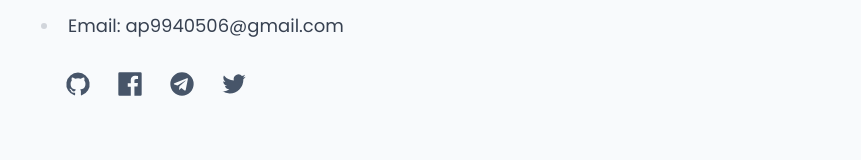
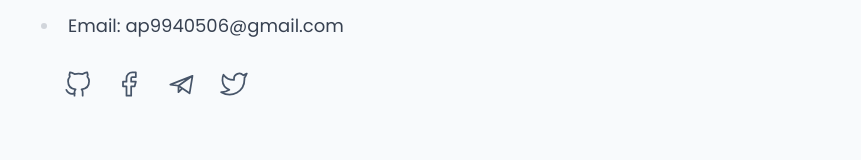
Before and after one commit to uier/cv-web, a website: page index.html in a window 1280 px wide. Shown: the part 210-370 px from the top of the page, without its empty margins (116-977 px from the left). Drawn offline with Linux system fonts and the light colour scheme.

Commit message:
change icons

```diff
--- a/index.html
+++ b/index.html
@@ -30,16 +30,16 @@
         <div class="flex gap-x-6">
           <span class="ml-2"></span>
           <a href="https://github.com/uier">
-            <img class="w-7 h-7" style="margin-top: 1rem; margin-bottom: 1rem;" src="icones/uil-github.svg">
+            <img class="w-7 h-7" style="margin-top: 1rem; margin-bottom: 1rem;" src="icons/iconoir-github.svg">
           </a>
           <a href="https://www.facebook.com/TnUier/">
-            <img class="w-7 h-7" style="margin-top: 1rem; margin-bottom: 1rem;" src="icones/uil-facebook.svg">
+            <img class="w-7 h-7" style="margin-top: 1rem; margin-bottom: 1rem;" src="icons/iconoir-facebook.svg">
           </a>
           <a href="https://t.me/TzuWei">
-            <img class="w-7 h-7" style="margin-top: 1rem; margin-bottom: 1rem;" src="icones/uil-telegram.svg">
+            <img class="w-7 h-7" style="margin-top: 1rem; margin-bottom: 1rem;" src="icons/iconoir-telegram.svg">
           </a>
           <a href="https://twitter.com/uier890305">
-            <img class="w-7 h-7" style="margin-top: 1rem; margin-bottom: 1rem;" src="icones/uil-twitter.svg">
+            <img class="w-7 h-7" style="margin-top: 1rem; margin-bottom: 1rem;" src="icons/iconoir-twitter.svg">
           </a>
         </div>
       </div>
```
Also changed, not shown: icones/uil-facebook.svg (deleted), icones/uil-github.svg (deleted), icones/uil-telegram.svg (deleted), icones/uil-twitter.svg (deleted), icons/iconoir-facebook.svg (added), icons/iconoir-github.svg (added), icons/iconoir-telegram.svg (added), icons/iconoir-twitter.svg (added), output.css.
